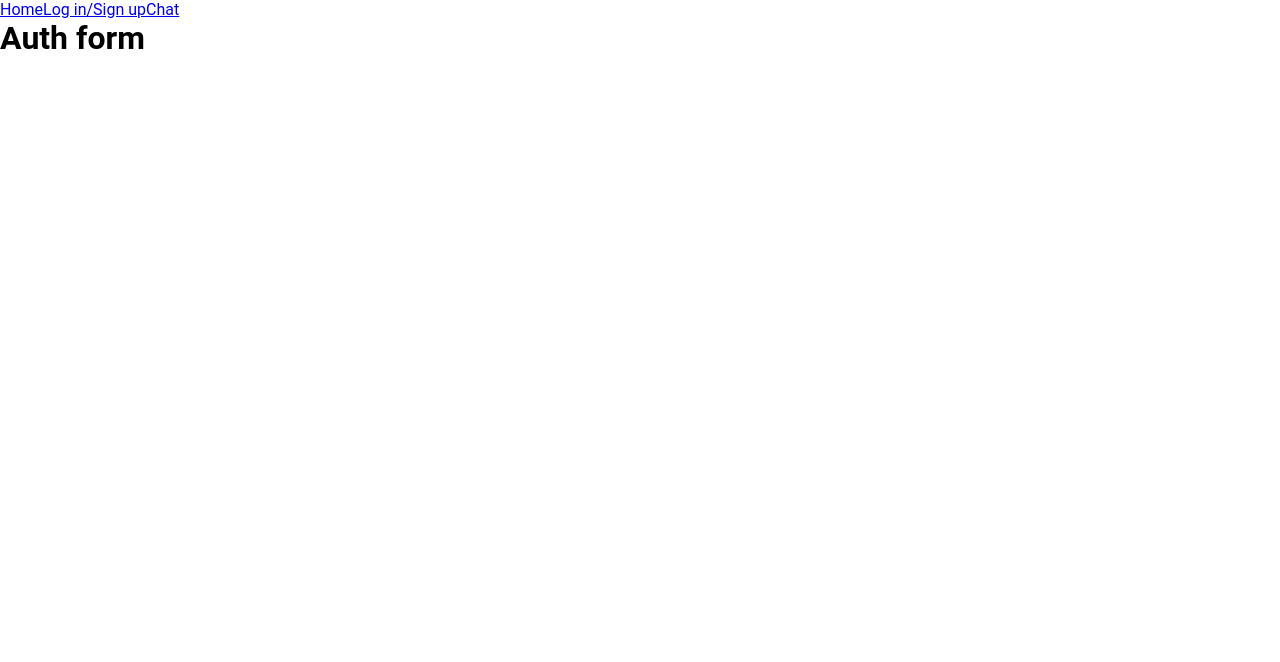
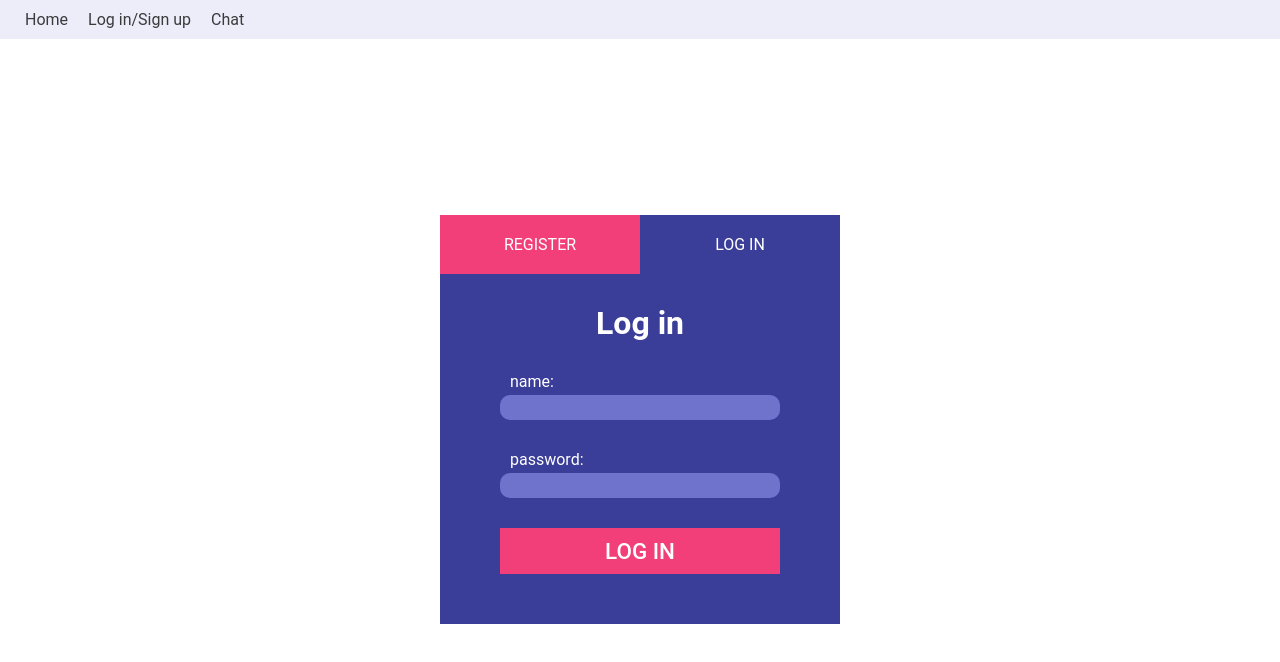
Before and after one commit to dimalakh/react-chat, a React app: page /auth in a window 1280 px wide. Built offline with nearby package versions, Linux system fonts and the light colour scheme.

Commit message:
added basic login/signup via test server

```diff
--- a/src/app/app.js
+++ b/src/app/app.js
@@ -14,7 +14,7 @@ class AppComponent extends Component {
         return (
             <div>
                 <Router history={browserHistory}>
-                    <div>
+                    <div className='content'>
                         <Navigation/>
                         <Route exact path='/' component={Sidebar} />
                         <Route path='/chat' component={Chat} />
--- a/src/app/app.scss
+++ b/src/app/app.scss
@@ -31,6 +31,7 @@ body, #root, .content {
     display: flex;
     overflow: hidden;
     font-size: 100%;
+    flex-direction: column;
     width: 100vw;
     height: 100vh;
 }
--- a/src/app/components/auth/auth.js
+++ b/src/app/components/auth/auth.js
@@ -1,13 +1,76 @@
+import './auth.scss';
+
 import  React, { Component } from 'react';
 
 export class Auth extends Component{
+    auth(type, name, password) {
+        let myHeaders = new Headers();
+        myHeaders.set('Content-Type', 'application/json');
+
+        let myInit = {
+            method: 'post',
+            headers: myHeaders,
+            mode: 'cors',
+            body: JSON.stringify({'username': name, 'pass': password})
+        }
+
+        if(type == 'signup') {
+            fetch(`http://eleksfrontendcamp-mockapitron.rhcloud.com/${type}`, myInit)
+            .then(console.log('ok'));
+        } else {
+            fetch(`http://eleksfrontendcamp-mockapitron.rhcloud.com/${type}`, myInit)
+            .then(res => res.json())
+            .then(res => localStorage.setItem('data', JSON.stringify(res)))
+            .then(() => this.props.history.push('/chat'));
+        }
+    }
+
+    signup(e) {
+        e.preventDefault();
+        let name = document.querySelector('#auth-name'),
+            password = document.querySelector('#auth-password');
+
+        this.auth('signup', name.value, password.value);
+    }
+
+    login(e) {
+        e.preventDefault();
+        let name = document.querySelector('#login-name'),
+            password = document.querySelector('#login-password');
+
+        this.auth('login', name.value, password.value);
+    }
+
     render() {
         return (
-            <form>
-                <h1>Auth form</h1>
-                <input />
-                <input />
-            </form>
+            <div className="auth-wrapper">
+                <div className="auth-container">
+                    <input id="register" className="hidden" type="radio" name="auth" />
+                    <input id="login" className="hidden" defaultChecked type="radio" name="auth" />
+                    <label htmlFor="register" className="auth-tumbler">Register</label>
+                    <label htmlFor="login" className="auth-tumbler">Log in</label>
+                    <form className="auth-form auth">
+                        <h1>Registration</h1>
+                        <label htmlFor="auth-name">name:</label>
+                        <input id="auth-name" type="text" required />
+                        <label htmlFor="auth-email">email:</label>
+                        <input id="auth-email" type="email" />
+                        <label htmlFor="auth-password">password:</label>
+                        <input id="auth-password" type="password" required />
+                        <label htmlFor="auth-confirm">password confirmation:</label>
+                        <input id="auth-confirm" type="password" />
+                        <button onClick={this.signup.bind(this)}>Register</button>
+                    </form>
+                    <form className="auth-form login">
+                        <h1>Log in</h1>
+                        <label htmlFor="login-name">name:</label>
+                        <input id="login-name" type="text" required />
+                        <label htmlFor="login-password">password:</label>
+                        <input id="login-password" type="password" required />
+                        <button onClick={this.login.bind(this)}>Log in</button>
+                    </form>
+                </div>
+            </div>
         );
     }
 }
--- /dev/null
+++ b/src/app/components/auth/auth.scss
@@ -0,0 +1,100 @@
+@import '../../variables';
+/* AUTH START */
+
+.auth-wrapper {
+    width: 100vw;
+    height: 100%;
+    display: flex;
+    justify-content: center;
+    align-items: center;
+}
+.auth-align {
+    min-height: 100vh;
+    height: 100%;
+    align-items: center;
+    justify-content: center;
+}
+
+.auth-container {
+    color: #fff;
+    width: 400px;
+    background-color: #3B3E99;
+}
+
+.auth-tumbler {
+    float: left;
+    box-sizing: border-box;
+    width: 50%;
+    text-align: center;
+    padding: 20px;
+    background-color: #F23F79;
+    color: #fff;
+    text-transform: uppercase;
+    cursor: pointer;
+
+}
+
+.auth-tumbler:hover {
+    background-color: #ed145b;
+}
+
+ input#register:checked ~ label[for*="register"],
+ input#login:checked ~ label[for*="login"] {
+    background-color: #3B3E99;
+}
+
+.auth-form,
+.auth-nav {
+    float: left;
+    box-sizing: border-box;
+    width: 100%;
+    text-align: center;
+}
+
+.auth-form {
+    background-color: #3B3E99;
+    display: none;
+    padding: 20px 60px 50px 60px;
+    flex-direction: column;
+}
+
+
+.auth-form h1 {
+    margin-top: 10px;
+    margin-bottom: 30px;
+}
+
+.auth-form input {
+    margin-bottom: 30px;
+    padding: 5px 10px;
+    background: #7073cc;
+    border-radius: 10px;
+    color: #fff;
+    font-size: 80%;
+}
+
+.auth-form label {
+    margin-left: 10px;
+    margin-bottom: 4px;
+    text-align: left;
+}
+
+.auth-form button {
+    padding: 10px;
+    box-sizing: border-box;
+    font-weight: 500;
+    font-size: 1.4rem;
+    text-transform: uppercase;
+    color: #fff;
+    background-color: #F23F79;
+    cursor: pointer;
+}
+
+.auth-form button:hover {
+    background-color: #ed145b;
+}
+
+input#register[type="radio"]:checked ~ .auth,
+input#login[type="radio"]:checked ~ .login{
+    display: flex;
+}
--- a/src/app/components/chat/chat.js
+++ b/src/app/components/chat/chat.js
@@ -9,7 +9,7 @@ import { MessageForm } from '../message-form/message-form';
 export class Chat extends Component {
     render() {
         return (
-            <div className='content'>
+            <div className='chat'>
                 <Sidebar/>
                 <section className="main-frame">
                     <Toolbar/>
--- a/src/app/components/chat/chat.scss
+++ b/src/app/components/chat/chat.scss
@@ -1,4 +1,8 @@
 @import '../../variables';
+
+.chat {
+    display: flex;
+}
 
 .chat-body {
     position: relative;
--- a/src/app/components/navigation/navigation.js
+++ b/src/app/components/navigation/navigation.js
@@ -6,7 +6,7 @@ import './navigation.scss';
 export class Navigation extends Component {
     render() {
         return (
-            <nav>
+            <nav className='top-nav'>
                 <Link to="/">Home</Link>
                 <Link to="/auth">Log in/Sign up</Link>
                 <Link to="/chat">Chat</Link>
--- a/src/app/components/navigation/navigation.scss
+++ b/src/app/components/navigation/navigation.scss
@@ -0,0 +1,14 @@
+@import '../../variables';
+
+/* NAVIGATION START*/
+
+.top-nav {
+    padding: 10px 25px;
+    background: $light-grey;
+
+    a {
+        color: $text-light-black;
+        text-decoration: none;
+        margin: 0 20px 0 0;
+    }
+}
--- a/webpack.config.js
+++ b/webpack.config.js
@@ -10,7 +10,7 @@ module.exports = {
         publicPath: '/app/'
     },
     devServer: {
-        port: 9090,
+        port: 9000,
         open: true,
         contentBase: './src'
     },
```
Also changed, not shown: 1 other file.
